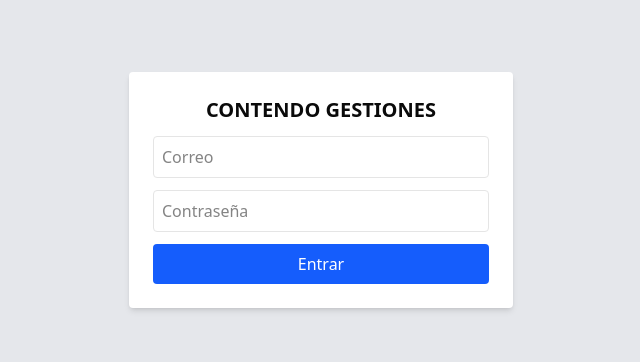
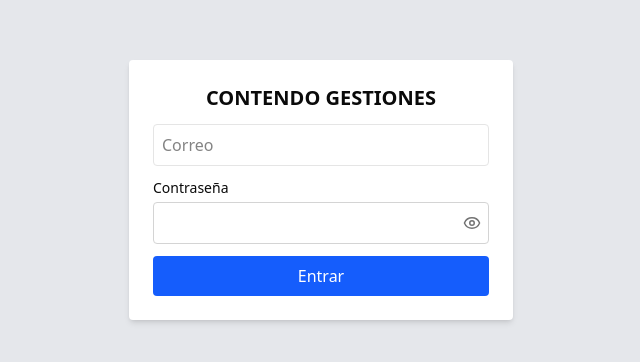
Before and after one commit to benjaminreciolopez/app180-frontend, a Next.js app: page / in a window 1280 px wide. Shown: the part 210-572 px from the top of the page, without its empty margins (319-959 px from the left). Built offline with nearby package versions, Linux system fonts and the light colour scheme; no server answers.

Commit message:
domingo, 25 de enero de 2026

```diff
--- a/app/page.tsx
+++ b/app/page.tsx
@@ -3,6 +3,7 @@
 import { login } from "../services/auth";
 import { useState } from "react";
 import { useRouter } from "next/navigation";
+import { Eye, EyeOff } from "lucide-react";
 
 export default function LoginPage() {
   const router = useRouter();
@@ -10,6 +11,9 @@ export default function LoginPage() {
   const [email, setEmail] = useState("");
   const [password, setPassword] = useState("");
   const [error, setError] = useState("");
+  const [showCurrent, setShowCurrent] = useState(false);
+  const [current, setCurrent] = useState("");
+  const [visible, setVisible] = useState(false);
 
   async function handleLogin(e: React.FormEvent) {
     e.preventDefault();
@@ -53,13 +57,34 @@ export default function LoginPage() {
           onChange={(e) => setEmail(e.target.value)}
         />
 
-        <input
-          type="password"
-          placeholder="Contraseña"
-          className="border p-2 w-full rounded"
-          value={password}
-          onChange={(e) => setPassword(e.target.value)}
-        />
+        <div>
+          <label className="block text-sm font-medium mb-1">Contraseña</label>
+
+          <div className="relative">
+            <input
+              type={showCurrent ? "text" : "password"}
+              className="
+                  border rounded w-full px-3 py-2 pr-10
+                  bg-white dark:bg-neutral-800
+                  border-neutral-300 dark:border-neutral-700
+                  text-neutral-900 dark:text-neutral-100
+                  focus:outline-none focus:ring-2 focus:ring-blue-500
+                "
+              value={current}
+              onChange={(e) => setCurrent(e.target.value)}
+              required
+            />
+
+            <button
+              type="button"
+              onClick={() => setShowCurrent(!showCurrent)}
+              className="absolute inset-y-0 right-2 flex items-center text-neutral-500 hover:text-neutral-700 dark:hover:text-neutral-300"
+              tabIndex={-1}
+            >
+              {showCurrent ? <EyeOff size={18} /> : <Eye size={18} />}
+            </button>
+          </div>
+        </div>
 
         {error && <p className="text-red-600 text-sm">{error}</p>}
 
```
